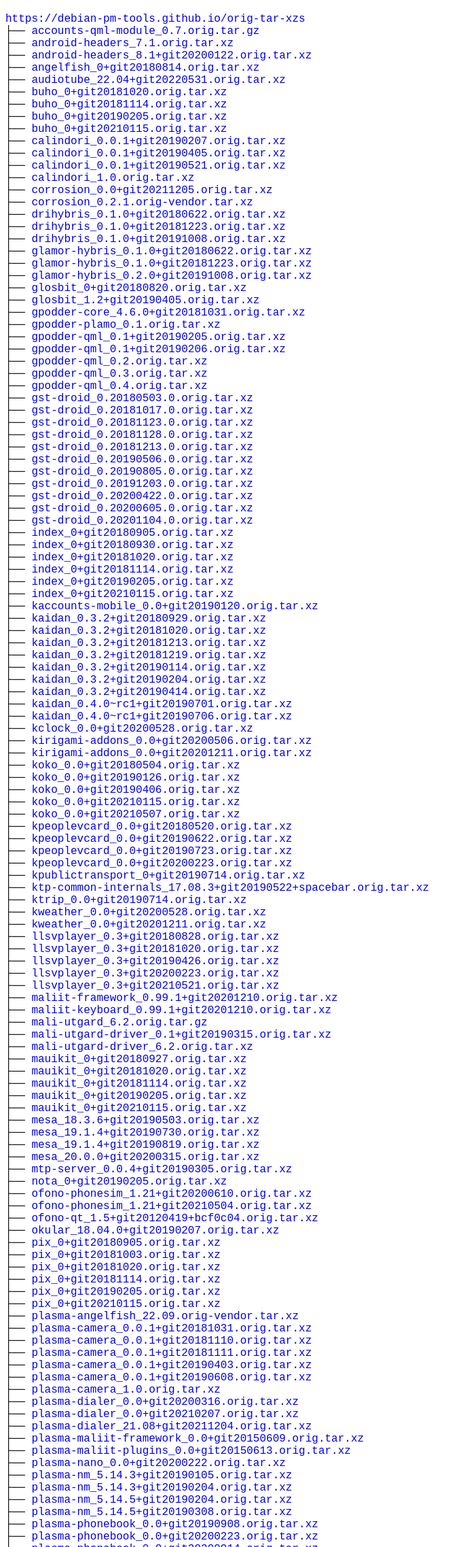
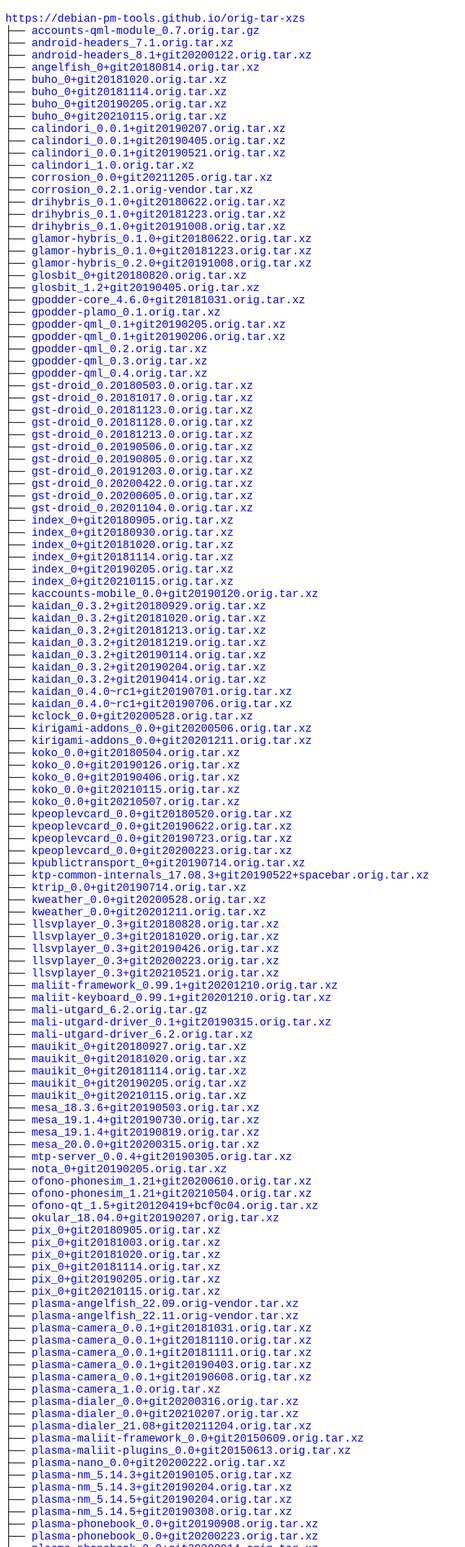
Before and after one commit to debian-pm-tools/orig-tar-xzs, a plain HTML site: page index.html in a window 1280 px wide. Shown: the part 61-2336 px from the top of the page at 68% size, without its empty margins (0-685 px from the left). Drawn offline with Linux system fonts and the light colour scheme.

Commit message:
Update index

```diff
--- a/index.html
+++ b/index.html
@@ -30,7 +30,6 @@
 	├── <a href="https://debian-pm-tools.github.io/orig-tar-xzs/android-headers_7.1.orig.tar.xz">android-headers_7.1.orig.tar.xz</a><br>
 	├── <a href="https://debian-pm-tools.github.io/orig-tar-xzs/android-headers_8.1%2Bgit20200122.orig.tar.xz">android-headers_8.1+git20200122.orig.tar.xz</a><br>
 	├── <a href="https://debian-pm-tools.github.io/orig-tar-xzs/angelfish_0%2Bgit20180814.orig.tar.xz">angelfish_0+git20180814.orig.tar.xz</a><br>
-	├── <a href="https://debian-pm-tools.github.io/orig-tar-xzs/audiotube_22.04%2Bgit20220531.orig.tar.xz">audiotube_22.04+git20220531.orig.tar.xz</a><br>
 	├── <a href="https://debian-pm-tools.github.io/orig-tar-xzs/buho_0%2Bgit20181020.orig.tar.xz">buho_0+git20181020.orig.tar.xz</a><br>
 	├── <a href="https://debian-pm-tools.github.io/orig-tar-xzs/buho_0%2Bgit20181114.orig.tar.xz">buho_0+git20181114.orig.tar.xz</a><br>
 	├── <a href="https://debian-pm-tools.github.io/orig-tar-xzs/buho_0%2Bgit20190205.orig.tar.xz">buho_0+git20190205.orig.tar.xz</a><br>
@@ -132,6 +131,7 @@
 	├── <a href="https://debian-pm-tools.github.io/orig-tar-xzs/pix_0%2Bgit20190205.orig.tar.xz">pix_0+git20190205.orig.tar.xz</a><br>
 	├── <a href="https://debian-pm-tools.github.io/orig-tar-xzs/pix_0%2Bgit20210115.orig.tar.xz">pix_0+git20210115.orig.tar.xz</a><br>
 	├── <a href="https://debian-pm-tools.github.io/orig-tar-xzs/plasma-angelfish_22.09.orig-vendor.tar.xz">plasma-angelfish_22.09.orig-vendor.tar.xz</a><br>
+	├── <a href="https://debian-pm-tools.github.io/orig-tar-xzs/plasma-angelfish_22.11.orig-vendor.tar.xz">plasma-angelfish_22.11.orig-vendor.tar.xz</a><br>
 	├── <a href="https://debian-pm-tools.github.io/orig-tar-xzs/plasma-camera_0.0.1%2Bgit20181031.orig.tar.xz">plasma-camera_0.0.1+git20181031.orig.tar.xz</a><br>
 	├── <a href="https://debian-pm-tools.github.io/orig-tar-xzs/plasma-camera_0.0.1%2Bgit20181110.orig.tar.xz">plasma-camera_0.0.1+git20181110.orig.tar.xz</a><br>
 	├── <a href="https://debian-pm-tools.github.io/orig-tar-xzs/plasma-camera_0.0.1%2Bgit20181111.orig.tar.xz">plasma-camera_0.0.1+git20181111.orig.tar.xz</a><br>
```
Also changed, not shown: index.json (+4 -4 lines).
